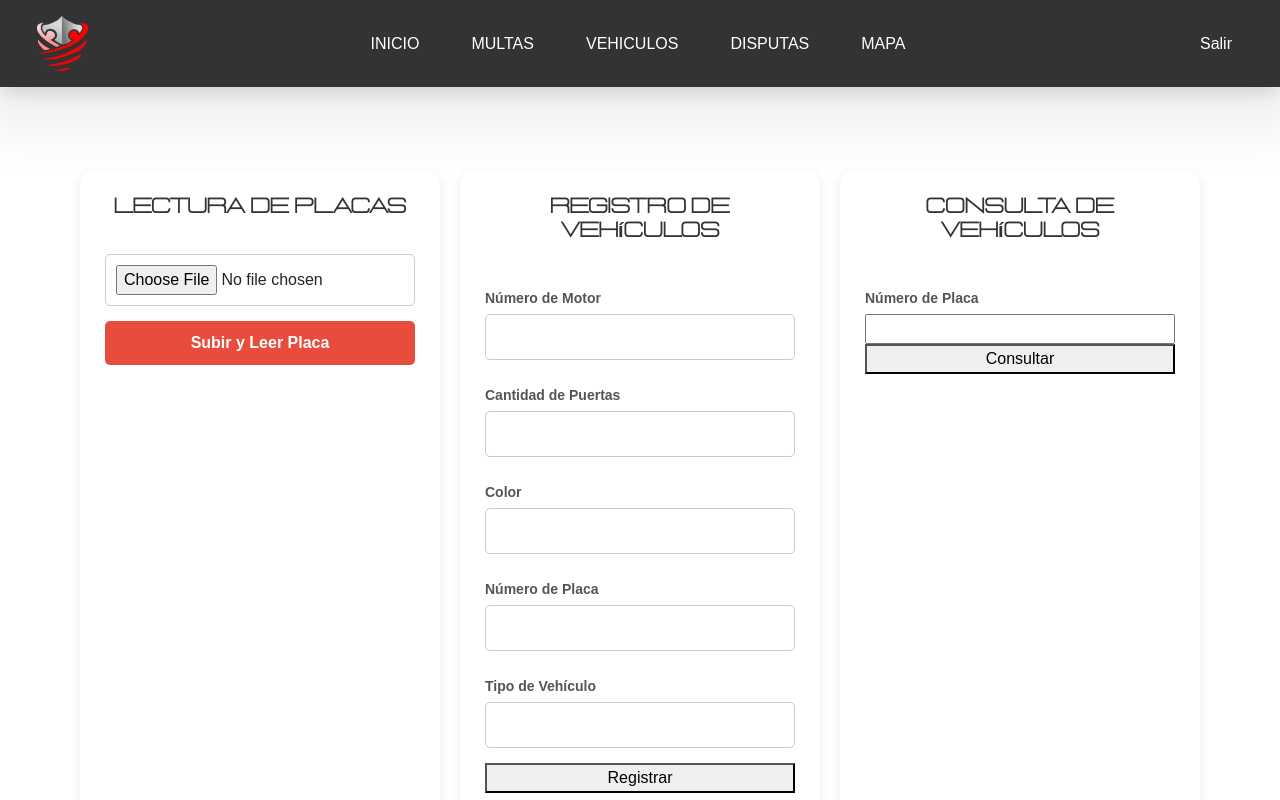
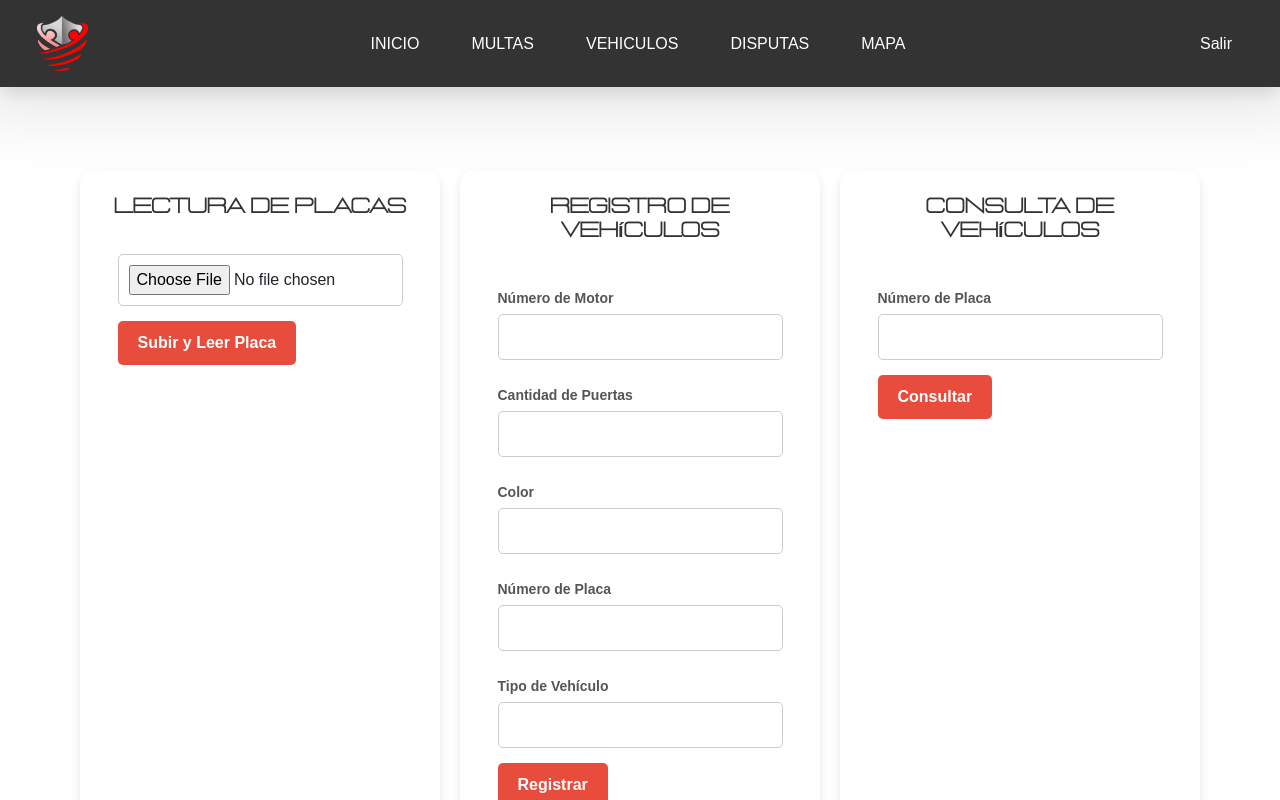
Before and after one commit to Tropicalboy21/Proyecto2_FrontEnd, a React (Vite) app: page /vehiculosOficial in a window 1280 px wide. Shown: the top 800 px of the page. Built offline with nearby package versions, Linux system fonts and the light colour scheme; a web font is replaced by a local one.

Commit message:
Cambios nombres estilos vehiculos

```diff
--- a/src/assets/styles/stylesOficial/vehiculosOficial.css
+++ b/src/assets/styles/stylesOficial/vehiculosOficial.css
@@ -1,5 +1,5 @@
 /* Contenedor principal con 3 columnas */
-.contenedorVehOf {
+.contenedor-vehiculos-oficial {
   display: flex;
   flex-wrap: wrap;
   justify-content: center;
@@ -14,7 +14,7 @@
 }
 
 /* Estilo general de las columnas */
-.cardVehOf {
+.card-vehiculos-oficial {
   flex: 1 1 calc(33.33% - 20px); /
   flex-direction: column;
   align-items: center;
@@ -31,7 +31,7 @@
 }
 
 /* Títulos de las columnas */
-.cardVehOf h2 {
+.card-vehiculos-oficial h2 {
   font-family: 'fontLastica', sans-serif;
   font-size: 20px;
   font-weight: bold;
@@ -42,20 +42,20 @@
 }
 
 /* Estilos de formularios */
-.vehOf-form {
+.form-vehiculos-oficial form {
   width: 100%;
   display: flex;
   flex-direction: column;
 }
 
-.VehOfform-label {
+.form-vehiculos-oficial label {
   margin: 10px 0 5px;
   font-size: 14px;
   font-weight: bold;
   color: #555;
 }
 
-.VehOfform-input {
+.form-vehiculos-oficial input {
   padding: 10px;
   font-size: 16px;
   border: 1px solid #ccc;
@@ -65,7 +65,7 @@
   width: 100%;
 }
 
-.VehOfform-button {
+.form-vehiculos-oficial button {
   padding: 10px 20px;
   font-size: 16px;
   font-weight: bold;
@@ -77,26 +77,39 @@
   transition: transform 0.2s, background-color 0.3s;
 }
 
-form button:hover {
+.form-vehiculos-oficial button:hover {
   transform: scale(1.05);
   background-color: #c0392b;
 }
 
 /* Estilo específico para mensajes */
-.alineadorWrapper {
+.wrapper-vehiculos-oficial {
   text-align: center;
   margin-top: 15px;
 }
 
-.resultado-error {
+.resultado-error-mensaje-oficial {
   color: red;
   font-weight: bold;
   margin-top: 10px;
 }
 
-.resultado-seccion {
+.seccion-resultado-oficial {
   margin-top: 20px;
   font-size: 18px;
   font-weight: 600;
   text-align: center;
 }
+
+.error-mensaje-texto-oficial {
+  color: red;
+  font-size: 0.9em;
+}
+
+/* Diseño responsivo para pantallas pequeñas */
+@media (max-width: 768px) {
+  .card {
+    flex: 1 1 100%; /* Las columnas ocupan el ancho completo */
+    max-width: 100%; /* Asegura que no excedan el ancho del contenedor */
+  }
+}
--- a/src/components/Oficial/VehiculosOficial.jsx
+++ b/src/components/Oficial/VehiculosOficial.jsx
@@ -7,7 +7,6 @@ const VehiculosOficial = () => {
   const [selectedFile, setSelectedFile] = useState(null);
   const [resultText, setResultText] = useState('');
   const [loading, setLoading] = useState(false);
-  const [error, setError] = useState(null);
 
   // Estados para el Registro y Consulta de Vehículos
   const [registro, setRegistro] = useState({
@@ -17,26 +16,42 @@ const VehiculosOficial = () => {
     NumeroPlaca: '',
     TipoVehiculo: '',
   });
+  const [registroErrores, setRegistroErrores] = useState({});
   const [consulta, setConsulta] = useState('');
+  const [consultaError, setConsultaError] = useState('');
   const [vehiculoInfo, setVehiculoInfo] = useState(null);
+
+  // Estados para mensajes de alerta
+  const [showAlert, setShowAlert] = useState(false);
+  const [alertType, setAlertType] = useState('');
+  const [alertMessage, setAlertMessage] = useState('');
+
+  // Función para mostrar alertas
+  const handleShowAlert = (type, message) => {
+    setAlertType(type);
+    setAlertMessage(message);
+    setShowAlert(true);
+
+    setTimeout(() => {
+      setShowAlert(false);
+    }, 3000);
+  };
 
   // Manejo de eventos para la Lectura de Placas
   const handleFileChange = (e) => {
     setSelectedFile(e.target.files[0]);
     setResultText('');
-    setError(null);
   };
 
   const handleSubmitLectura = async (e) => {
     e.preventDefault();
 
     if (!selectedFile) {
-      setError('Por favor selecciona una imagen antes de enviar.');
+      handleShowAlert('error', 'Por favor selecciona una imagen antes de enviar.');
       return;
     }
 
     setLoading(true);
-    setError(null);
 
     const formData = new FormData();
     formData.append('file', selectedFile);
@@ -50,8 +65,9 @@ const VehiculosOficial = () => {
         }
       );
       setResultText(response.data);
+      handleShowAlert('success', 'Lectura de placa realizada con éxito.');
     } catch (err) {
-      setError('Error al procesar la imagen. Por favor intenta nuevamente.');
+      handleShowAlert('error', 'Error al procesar la imagen. Intenta nuevamente.');
     } finally {
       setLoading(false);
     }
@@ -61,13 +77,26 @@ const VehiculosOficial = () => {
   const handleChangeRegistro = (e) => {
     const { name, value } = e.target;
     setRegistro({ ...registro, [name]: value });
+    setRegistroErrores({ ...registroErrores, [name]: '' });
   };
 
   const handleRegistrar = async (e) => {
     e.preventDefault();
+
+    const errores = {};
+    Object.keys(registro).forEach((campo) => {
+      if (!registro[campo]) {
+        errores[campo] = 'Favor llenar este campo';
+      }
+    });
+
+    if (Object.keys(errores).length > 0) {
+      setRegistroErrores(errores);
+      return;
+    }
+
     try {
       await axios.post('https://localhost:7289/api/Vehiculos', registro);
-      alert('Vehículo registrado con éxito');
       setRegistro({
         NumeroMotor: '',
         CantidadPuertas: '',
@@ -75,136 +104,166 @@ const VehiculosOficial = () => {
         NumeroPlaca: '',
         TipoVehiculo: '',
       });
+      setRegistroErrores({});
+      handleShowAlert('success', 'Vehículo registrado con éxito.');
     } catch (error) {
-      alert('Hubo un error al registrar el vehículo');
+      handleShowAlert('error', 'Hubo un error al registrar el vehículo.');
     }
   };
 
   // Manejo de eventos para la Consulta de Vehículos
   const handleConsultar = async (e) => {
     e.preventDefault();
+
+    if (!consulta.trim()) {
+      setConsultaError('Favor llenar este campo');
+      return;
+    }
+
     try {
       const response = await axios.get(
         `https://localhost:7289/api/Vehiculos/${consulta}`
       );
+
+      if (response.data && Object.keys(response.data).length > 0) {
         setVehiculoInfo(response.data);
+        handleShowAlert('success', 'Vehículo encontrado.');
+      } else {
+        throw new Error('Vehículo no encontrado.');
+      }
     } catch (error) {
-      alert('Vehículo no encontrado');
+      setVehiculoInfo(null);
+      handleShowAlert('error', 'Vehículo no encontrado.');
     }
   };
 
   return (
-    <div className="contenedorVehOf">
-      {/* Columna 1: Lectura de Placas */}
-      <div className="cardVehOf">
+    <div className="contenedor-vehiculos-oficial">
+      {/* Mensaje de alerta */}
+      {showAlert && (
+        <div className="alert-container">
+          <div className={`alert-box alert-${alertType}`}>
+            <div className={`icon icon-${alertType}`} />
+            <p>{alertMessage}</p>
+          </div>
+          <div className="overlay"></div>
+        </div>
+      )}
+
+      {/* Lectura de Placas */}
+      <div className="card-vehiculos-oficial">
         <h2>Lectura de Placas</h2>
-        <form className="vehOf-form" onSubmit={handleSubmitLectura}>
+        <form className="form-vehiculos-oficial" onSubmit={handleSubmitLectura}>
           <input
-    className="VehOfform-input"
             type="file"
             accept="image/png, image/jpeg"
             onChange={handleFileChange}
           />
-  <button
-    className="VehOfform-button"
-    type="submit"
-    disabled={loading}
-  >
+          <button type="submit" disabled={loading}>
             {loading ? 'Procesando...' : 'Subir y Leer Placa'}
           </button>
         </form>
-
-        {error && <p className="resultado-error">{error}</p>}
         {resultText && (
-          <div className="resultado-seccion">
+          <div className="seccion-resultado-oficial">
             <h3>Resultado:</h3>
             <p>{resultText}</p>
           </div>
         )}
       </div>
 
-      {/* Columna 2: Registro de Vehículos */}
-      <div className="cardVehOf">
+      {/* Registro de Vehículos */}
+      <div className="card-vehiculos-oficial">
         <h2>Registro de Vehículos</h2>
-        <form className= "vehOf-form" onSubmit={handleRegistrar}>
-          <label className = "VehOfform-label">Número de Motor</label>
-          <input className = "VehOfform-input"
+        <form className="form-vehiculos-oficial" onSubmit={handleRegistrar}>
+          <label>Número de Motor</label>
+          <input
             type="text"
             name="NumeroMotor"
             value={registro.NumeroMotor}
             onChange={handleChangeRegistro}
-            required
           />
-          <label className = "VehOfform-label">Cantidad de Puertas</label>
-          <input className = "VehOfform-input"
+          {registroErrores.NumeroMotor && (
+            <p className="error-mensaje-texto-oficial">{registroErrores.NumeroMotor}</p>
+          )}
+          <label>Cantidad de Puertas</label>
+          <input
             type="number"
             name="CantidadPuertas"
             value={registro.CantidadPuertas}
             onChange={handleChangeRegistro}
-            required
           />
-          <label className = "VehOfform-label" >Color</label>
-          <input className = "VehOfform-input"
+          {registroErrores.CantidadPuertas && (
+            <p className="error-mensaje-texto-oficial">{registroErrores.CantidadPuertas}</p>
+          )}
+          <label>Color</label>
+          <input
             type="text"
             name="Color"
             value={registro.Color}
             onChange={handleChangeRegistro}
-            required
           />
-          <label className = "VehOfform-label">Número de Placa</label>
-          <input className = "VehOfform-input"
+          {registroErrores.Color && (
+            <p className="error-mensaje-texto-oficial">{registroErrores.Color}</p>
+          )}
+          <label>Número de Placa</label>
+          <input
             type="text"
             name="NumeroPlaca"
             value={registro.NumeroPlaca}
             onChange={handleChangeRegistro}
-            required
           />
-          <label className = "VehOfform-label">Tipo de Vehículo</label>
-          <input className = "VehOfform-input"
+          {registroErrores.NumeroPlaca && (
+            <p className="error-mensaje-texto-oficial">{registroErrores.NumeroPlaca}</p>
+          )}
+          <label>Tipo de Vehículo</label>
+          <input
             type="text"
             name="TipoVehiculo"
             value={registro.TipoVehiculo}
             onChange={handleChangeRegistro}
-            required
           />
+          {registroErrores.TipoVehiculo && (
+            <p className="error-mensaje-texto-oficial">{registroErrores.TipoVehiculo}</p>
+          )}
           <button type="submit">Registrar</button>
         </form>
       </div>
 
-      {/* Columna 3: Consulta de Vehículos */}
-      <div className="cardVehOf">
+      {/* Consulta de Vehículos */}
+      <div className="card-vehiculos-oficial">
         <h2>Consulta de Vehículos</h2>
-        <form className= "vehOf-form" onSubmit={handleConsultar}>
-          <label className = "VehOfform-label">Número de Placa</label>
+        <form className="form-vehiculos-oficial" onSubmit={handleConsultar}>
+          <label>Número de Placa</label>
           <input
             type="text"
             value={consulta}
-            onChange={(e) => setConsulta(e.target.value)}
-            required
+            onChange={(e) => {
+              setConsulta(e.target.value);
+              setConsultaError('');
+            }}
           />
+          {consultaError && (
+            <p className="resultado-error-mensaje-oficial">{consultaError}</p>
+          )}
           <button type="submit">Consultar</button>
         </form>
         {vehiculoInfo && (
-          <div className="alineadorwrapper">
+          <div className="wrapper-vehiculos-oficial">
             <h3>Información del Vehículo</h3>
             <p>
-              <strong>Número de Motor:</strong>{' '}
-              {vehiculoInfo.numeroMotor || 'No disponible'}
+              <strong>Número de Motor:</strong> {vehiculoInfo.numeroMotor || 'No disponible'}
             </p>
             <p>
-              <strong>Cantidad de Puertas:</strong>{' '}
-              {vehiculoInfo.cantidadPuertas || 'No disponible'}
+              <strong>Cantidad de Puertas:</strong> {vehiculoInfo.cantidadPuertas || 'No disponible'}
             </p>
             <p>
               <strong>Color:</strong> {vehiculoInfo.color || 'No disponible'}
             </p>
             <p>
-              <strong>Número de Placa:</strong>{' '}
-              {vehiculoInfo.numeroPlaca || 'No disponible'}
+              <strong>Número de Placa:</strong> {vehiculoInfo.numeroPlaca || 'No disponible'}
             </p>
             <p>
-              <strong>Tipo de Vehículo:</strong>{' '}
-              {vehiculoInfo.tipoVehiculo || 'No disponible'}
+              <strong>Tipo de Vehículo:</strong> {vehiculoInfo.tipoVehiculo || 'No disponible'}
             </p>
           </div>
         )}
```
Also changed, not shown: src/assets/styles/stylesCiudadanos/vehiculosCiudadano.css (+33 -24 lines), src/components/Ciudadano/VehiculosCiudadano.jsx (+13 -12 lines). Lines whose indentation alone changed are shown as unchanged.
